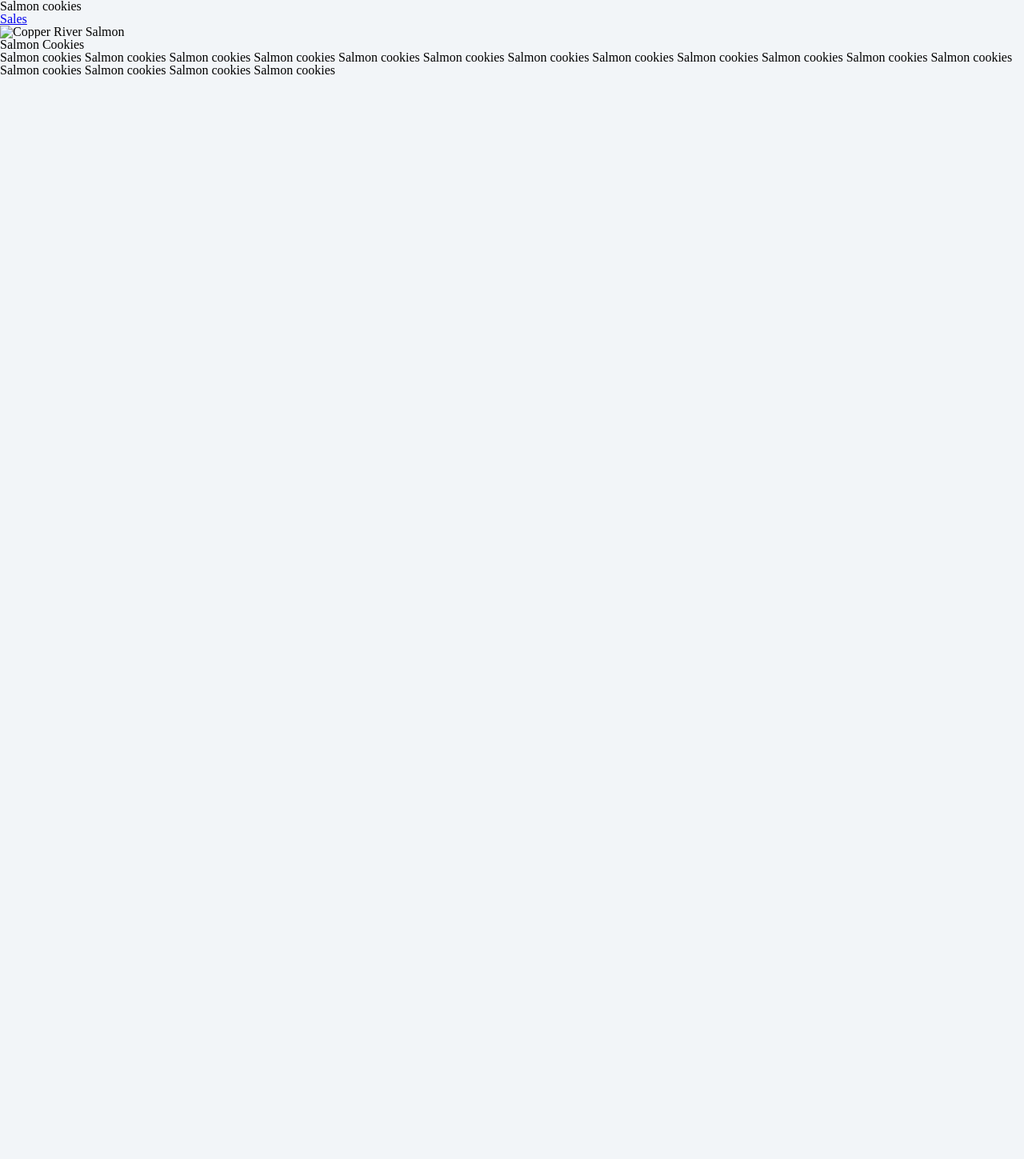
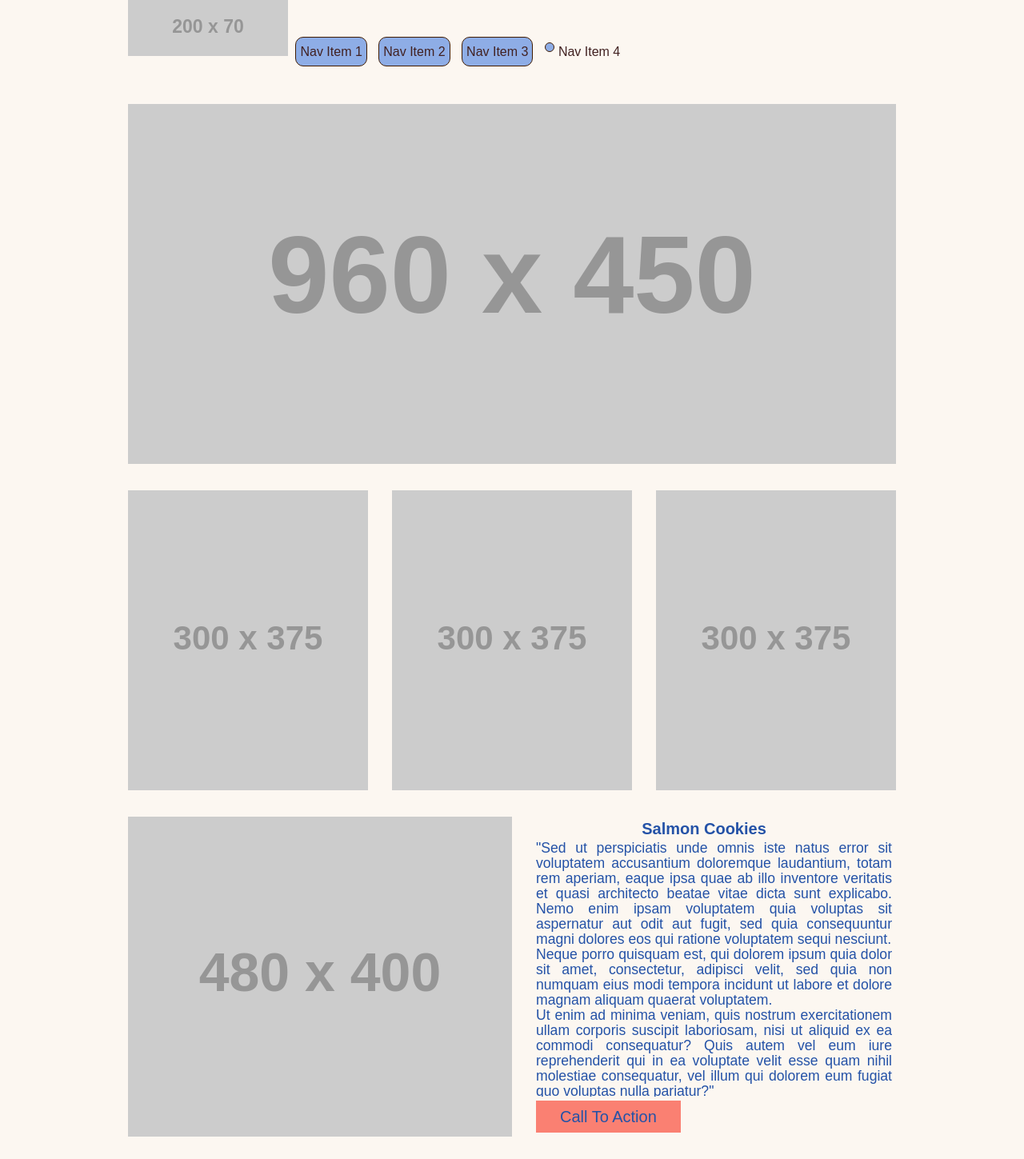
Before and after one commit to ClementBuchanan/salmon-cookies, a plain HTML site: page index.html in a window 1280 px wide. Shown: the whole page at 80% size. Before the commit the page ends 800 px from the top, so only its background shows below. Drawn offline with Linux system fonts and the light colour scheme; placeholder pictures from the web are drawn by us.

Commit message:
new files

```diff
--- a/css/styles.css
+++ b/css/styles.css
@@ -1,3 +1,143 @@
+/* entire document */
 body {
-  background-color: rgb(242, 245, 248)
+  background-color: rgba(248, 235, 219, 0.363);
+  font-family: Arial, Helvetica, sans-serif
 }
+
+/* header */
+header {
+  width: 960px;
+  margin:  auto;
+  background-color: #444
+  margin-top: 25px;
+  height: 100px;
+}
+
+h1 {
+  color: rgb(65, 28, 1);
+  font-size: 3em;
+  width: 50%;
+  margin: auto;
+  text-align: center;
+  padding: 25px;
+  font-weight: bolder;
+}
+
+nav header {
+  width: 960px;
+  margin: left;
+  text-align: center;
+}
+
+header span {
+  display: inline-block;
+  line-height: 100px;
+  margin-left: 90px;
+}
+header span:nth child(2) {
+  margin-left: 30px;
+}
+
+header image {
+  margin-top: 15px;
+  float: left;
+}
+nav a {
+  text-decoration: none;
+  color: #412121;
+}
+header span {
+  line-height: 25px;
+}
+
+header span {
+  display:inline-block;
+  border: 1px solid rgb(65, 28, 1);
+  padding: 5px;
+  border-radius: 10px;
+  background-color: rgb(142, 173, 230);
+  margin: 5px;
+}
+
+a {
+  color: rgb(65, 28, 1);
+  text-decoration: inherit;
+}
+
+/* main */
+main {
+
+  width: 960px;
+  margin:  auto;
+}
+main > section {
+  margin-top: 30px;
+}
+main img {
+  margin-top: 30px;
+}
+main li:first-child {
+  margin-left: 0px;
+}
+main li {
+  float: left;
+  margin-left: 30px;
+}
+
+/* Article */
+
+main article {
+  width: 50%;
+  float: right;
+  margin-top: 30px;
+}
+
+article h2 {
+  font-size: 20px;
+  color: rgb(36, 82, 167);
+  font-weight: bold;
+  text-align: center;
+  margin: 5px;
+}
+
+article p {
+  text-align: justify;
+  color: rgb(36, 82, 167);
+  padding-right: 5px;
+  font-size: 1.1em;
+  line-height: 19px;
+  margin-top: 5px;
+  margin-left: 30px;
+  overflow: auto;
+  height: 320px;
+}
+
+h3 {
+  font-size: 2em;
+  color: rgb(36, 82, 167);
+  font-weight: bold;
+  margin: 25px 0px 5px 25px;
+}
+main div {
+  background-color: salmon;
+  color: rgb(36, 82, 167);
+  margin-left: 30px;
+  font-size: 20px;
+  margin-top: 5px;
+  display: inline-block;
+  padding: 10px 30px;
+  border-color%;
+}
+main div:hover {
+  background: rgb(36, 82, 167);
+  color: salmon;
+  transition: 600ms;
+}
+
+/* footer */
+footer {
+  width: 960px;
+  height:
+  margin:  auto;
+  margin-top: 25px;
+}
--- a/index.html
+++ b/index.html
@@ -6,22 +6,42 @@
   <link rel="stylesheet" href="css/reset.css">
   <link rel= "stylesheet" href="css/styles.css">
 </head>
+
 <body>
   <header>
-    <h1>Salmon cookies</h1><a href="sales.html">Sales</a>
+    <nav>
+    <a href = "#"><img id = header image src="http://placehold.it/200x70/111.png" alt="Placeholder"></a>
+        <span><a href="index.html">Nav Item 1</a></span>
+        <span><a href="about.html">Nav Item 2</a></span>
+        <span><a href="contact.html">Nav Item 3<a/></span>
+        <span><a href="sales.html">Nav Item 4<a/></span>
+    </nav>
+
   </header>
-  <main id="container-parent">
+  <main id=main image>
+    <a href = "#"><img src="http://placehold.it/960x450/111.png" alt="Placeholder"></a>
+
+    <ul>
+      <li><img src="http://placehold.it/300x375/111.png" alt="Placeholder"></li>
+      <li><img src="http://placehold.it/300x375/111.png" alt="Placeholder"></li>
+      <li><img src="http://placehold.it/300x375/111.png" alt="Placeholder"></li>
+    </ul>
 <section>
-  <img src="img/salmon.png" alt="Copper River Salmon">
-  <title>salmon cookies</title>
+  <img src="https://placehold.it/480x400/111.png" alt="Copper River Salmon">
+
   <article>
     <h2>Salmon Cookies</h2>
     <p>
-        Salmon cookies Salmon cookies Salmon cookies Salmon cookies Salmon cookies Salmon cookies Salmon cookies Salmon cookies Salmon cookies Salmon cookies Salmon cookies Salmon cookies Salmon cookies Salmon cookies Salmon cookies Salmon cookies
+      "Sed ut perspiciatis unde omnis iste natus error sit voluptatem accusantium doloremque laudantium, totam rem aperiam, eaque ipsa quae ab illo inventore veritatis et quasi architecto beatae vitae dicta sunt explicabo. Nemo enim ipsam voluptatem quia voluptas sit aspernatur aut odit aut fugit, sed quia consequuntur magni dolores eos qui ratione voluptatem sequi nesciunt. <br> Neque porro quisquam est, qui dolorem ipsum quia dolor sit amet, consectetur, adipisci velit, sed quia non numquam eius modi tempora incidunt ut labore et dolore magnam aliquam quaerat voluptatem. <br> Ut enim ad minima veniam, quis nostrum exercitationem ullam corporis suscipit laboriosam, nisi ut aliquid ex ea commodi consequatur? Quis autem vel eum iure reprehenderit qui in ea voluptate velit esse quam nihil molestiae consequatur, vel illum qui dolorem eum fugiat quo voluptas nulla pariatur?" <br> Ut enim ad minima veniam, quis nostrum exercitationem ullam corporis suscipit laboriosam, nisi ut aliquid ex ea commodi consequatur? Quis autem vel eum iure reprehenderit qui in ea voluptate velit esse quam nihil molestiae consequatur, vel illum qui dolorem eum fugiat quo voluptas nulla pariatur?"
     </p>
+  <div>Call To Action</div>
   </article>
   </section>
+  </section>
   </main>
+  <footer>
 
+  </footer>
 </body>
+<footer></footer>
 </html>
```
Also changed, not shown: sales.html (+3 -5 lines).
